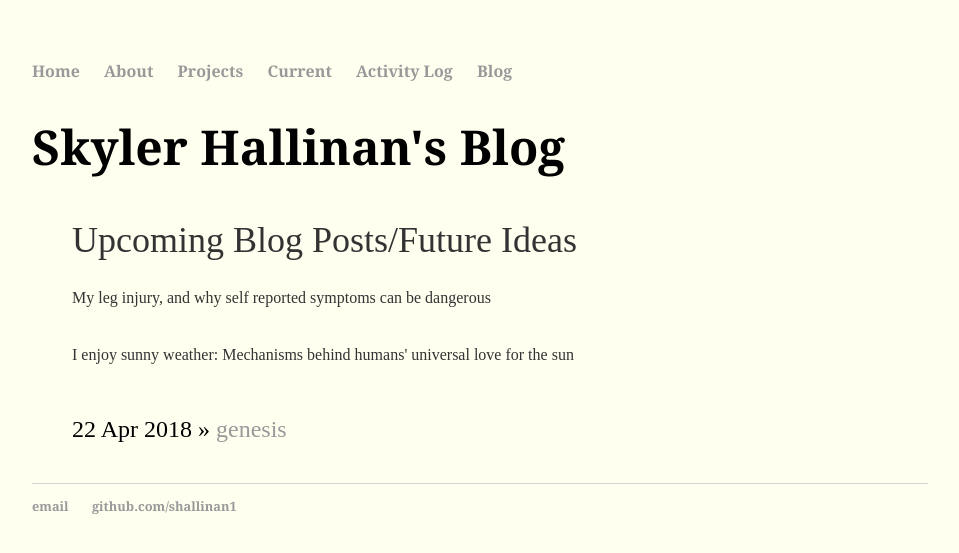
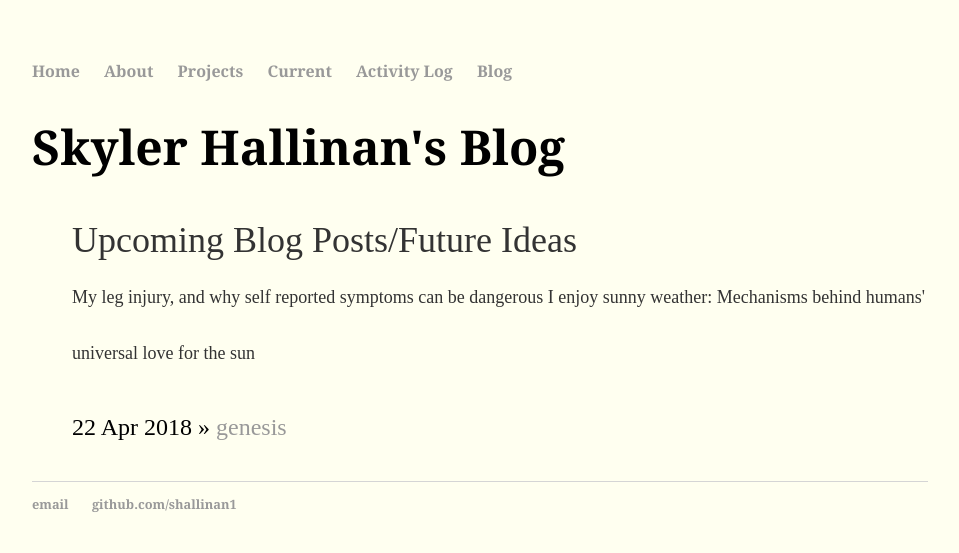
Before and after one commit to shallinan1/shallinan1.github.io, a Jekyll site: the page built from blog/index.html, in a window 1280 px wide. Shown: the top 553 px of the page, without its empty margins (160-1119 px from the left). Built offline with Jekyll 4.4.1, drawn with Linux system fonts in a browser that asks for light colours.

Commit message:
font size
3 to 4

```diff
--- a/blog/index.html
+++ b/blog/index.html
@@ -5,7 +5,7 @@ title: Skyler Hallinan's Blog
 	<h1>{{ page.title }}</h1>
 	<ul class="posts">
 	<p> Upcoming Blog Posts/Future Ideas <br>
-		<font size = 3> My leg injury, and why self reported symptoms can be dangerous <br>
+		<font size = 4> My leg injury, and why self reported symptoms can be dangerous
 		I enjoy sunny weather: Mechanisms behind humans' universal love for the sun </font>
 		</p>
 
```
